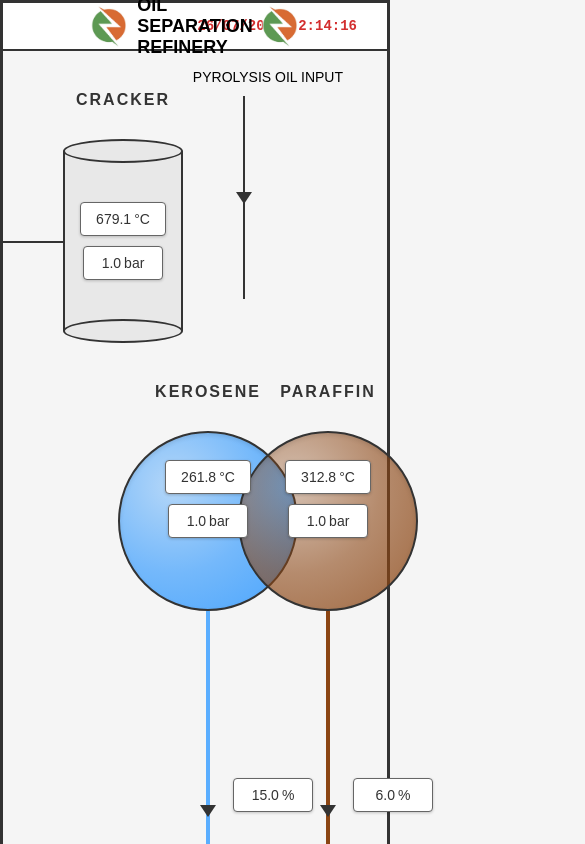
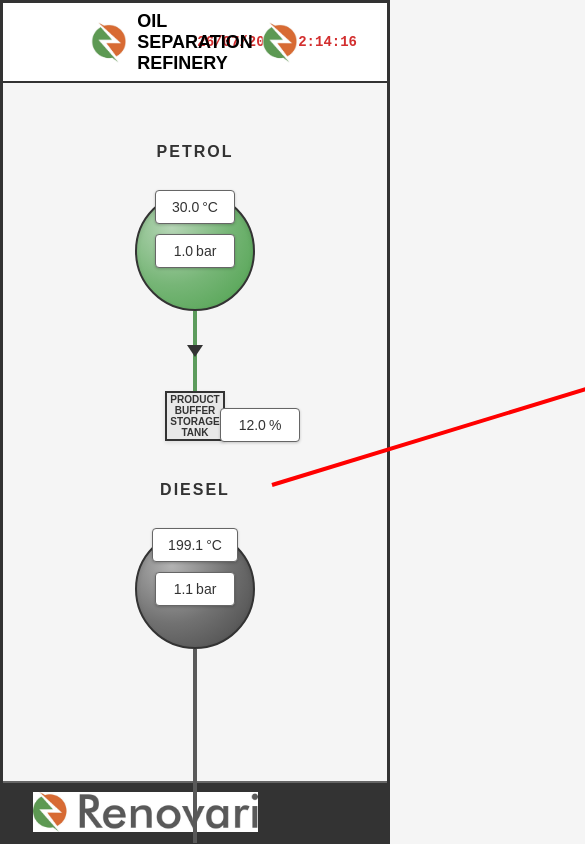
Before and after one commit to taliablain/pressure-flow-ui, a React (Create React App) app: page / in a window 390 px wide. Shown: the top 844 px of the page, 585 px wide, since content can reach past the window. Built offline with nearby package versions, Linux system fonts and the light colour scheme.

Commit message:
fixed circles + red pipes

```diff
--- a/src/App.css
+++ b/src/App.css
@@ -27,24 +27,23 @@ body {
   background-color: #fff;
   border-bottom: 2px solid #333;
   height: 80px;
-  position: relative;  /* needed for centering */
+  position: relative;
 }
 
 .header-center {
-  position: absolute;  /* absolutely position center group */
-  left: 50%;           /* move left edge to 50% */
-  top: 50%;            /* vertically center */
-  transform: translate(-50%, -50%); /* shift left and up by 50% of its own size to center perfectly */
-
+  position: absolute;
+  left: 50%;
+  top: 50%;
+  transform: translate(-50%, -50%);
   display: flex;
   align-items: center;
   gap: 10px;
 }
 
 .logo-image {
-  height: 50px;  /* keep your size */
+  height: 50px;
   width: auto;
-  margin-right: 0; /* remove previous right margin */
+  margin-right: 0;
 }
 
 .header-left {
@@ -75,50 +74,80 @@ body {
   background-color: #f5f5f5;
   justify-items: center;
   align-items: start;
+  position: relative;
+  min-height: 600px;
 }
 
 .product-column {
+  position: absolute;
   display: flex;
   flex-direction: column;
   align-items: center;
-  position: relative;
-  grid-row: 1 / span 3;
 }
 
-/* Specific positioning for each product */
+/* Fixed positioning for each product */
 .product-column:nth-child(1) {
   /* PETROL */
-  grid-column: 1;
-  grid-row: 2 / span 2;
-  margin-top: 100px;
+  left: 100px;
+  top: 300px;
 }
 
 .product-column:nth-child(2) {
   /* DIESEL */
-  grid-column: 2;
-  grid-row: 1 / span 3;
-  margin-right: -370px; /* Move diesel much closer to kerosene */
+  left: 750px;
+  top: 100px;
 }
 
 .product-column:nth-child(3) {
   /* KEROSENE */
-  grid-column: 3;
-  grid-row: 1 / span 3;
-  margin-right: -200px; /* Move kerosene much closer to paraffin */
+  left: 1050px;
+  top: 100px;
 }
 
 .product-column:nth-child(4) {
   /* PARAFFIN */
-  grid-column: 4;
-  grid-row: 1 / span 3;
-  margin-right: -30px;
-  /* Remove margin to keep distance to cracker the same */
+  left: 1350px;
+  top: 100px;
 }
 
 .product-column:nth-child(5) {
-  /* CRACKER */
-  grid-column: 5;
-  grid-row: 1 / span 3;
+  /* CRACKER - Back to grid positioning */
+  position: relative;
+  left: auto;
+  top: auto;
+}
+
+/* Simple red line between kerosene and paraffin */
+.kerosene-paraffin-connection {
+  position: absolute;
+  left: 1230px; /* Start from right edge of kerosene circle (1050 + 90) */
+  top: 240px; /* Moved down from center of circles */
+  width: 120px; /* Exact distance between circle edges (1350 - 1050 - 90 - 90 = 210px) */
+  height: 4px;
+  background-color: #ff0000;
+  z-index: 15;
+}
+
+.kerosene-diesel-connection {
+  position: absolute;
+  left: 930px; /* Start from right edge of kerosene circle (1050 + 90) */
+  top: 240px; /* Moved down from center of circles */
+  width: 120px; /* Exact distance between circle edges (1350 - 1050 - 90 - 90 = 210px) */
+  height: 4px;
+  background-color: #ff0000;
+  z-index: 15;
+}
+
+.diesel-petrol-connection {
+  position: absolute;
+  left: 269px; /* Start from left edge of diesel circle */
+  top: 400px; /* Start from bottom area of diesel circle */
+  width: 505px; /* Long enough to reach petrol */
+  height: 4px;
+  background-color: #ff0000;
+  transform: rotate(-17deg); /* Angle to reach petrol circle */
+  transform-origin: left center;
+  z-index: 15;
 }
 
 .product-label {
@@ -140,6 +169,7 @@ body {
   display: flex;
   align-items: center;
   justify-content: center;
+  z-index: 2;
 }
 
 .petrol-circle {
@@ -153,6 +183,7 @@ body {
   align-items: center;
   justify-content: center;
   background: radial-gradient(circle at 30% 30%, rgba(34, 139, 34, 0.3), rgba(34, 139, 34, 0.6), rgba(34, 139, 34, 0.8));
+  z-index: 2;
 }
 
 .diesel-circle {
@@ -166,6 +197,7 @@ body {
   align-items: center;
   justify-content: center;
   background: radial-gradient(circle at 30% 30%, rgba(26, 26, 26, 0.3), rgba(26, 26, 26, 0.6), rgba(26, 26, 26, 0.8));
+  z-index: 2;
 }
 
 .kerosene-circle {
@@ -179,6 +211,7 @@ body {
   align-items: center;
   justify-content: center;
   background: radial-gradient(circle at 30% 30%, rgba(30, 144, 255, 0.3), rgba(30, 144, 255, 0.6), rgba(30, 144, 255, 0.8));
+  z-index: 2;
 }
 
 .paraffin-circle {
@@ -192,6 +225,7 @@ body {
   align-items: center;
   justify-content: center;
   background: radial-gradient(circle at 30% 30%, rgba(139, 69, 19, 0.3), rgba(139, 69, 19, 0.6), rgba(139, 69, 19, 0.8));
+  z-index: 2;
 }
 
 /* Cracker cylinder styling */
@@ -199,15 +233,15 @@ body {
   grid-column: 5;
   grid-row: 1 / span 3;
   margin-right: 130px;
-  margin-left: -30px; /* Move cracker closer to paraffin */
-  position: relative; /* Added for exit line positioning */
+  margin-left: -30px;
+  position: relative;
 }
 
 .simple-cylinder {
   display: flex;
   flex-direction: column;
   align-items: center;
-  position: relative; /* Added for exit line positioning */
+  position: relative;
 }
 
 .cylinder-top-cap {
@@ -245,35 +279,32 @@ body {
   z-index: 3;
 }
 
-/* Cracker Entry Line from Right Side */
 .cracker-exit-line {
   position: absolute;
   top: 50%;
-  right: -60px; /* Connect to right side of cylinder */
-  width: 60px; /* Horizontal segment going right */
+  right: -60px;
+  width: 60px;
   height: 2px;
   background-color: #333;
   z-index: 4;
 }
 
-/* Horizontal line from screen edge */
 .cracker-exit-line::after {
   content: "";
   position: absolute;
-  top: -201px; /* At top of vertical line */
-  right: -200px; /* Extend further right from vertical line */
-  width: 200px; /* Extend toward screen edge */
+  top: -201px;
+  right: -200px;
+  width: 200px;
   height: 2px;
   background-color: #333;
 }
 
-/* Vertical line as a separate element */
 .cracker-vertical-line {
   position: absolute;
-  top: -43px; /* Start 200px above the horizontal line */
-  right: -62px; /* Align with the vertical line position */
+  top: -43px;
+  right: -62px;
   width: 2px;
-  height: 203px; /* Vertical drop */
+  height: 203px;
   background-color: #333;
   z-index: 4;
   display: flex;
@@ -284,27 +315,8 @@ body {
 .pyrolysis-label {
   position: absolute;
   font-size: 14px;
-  top: -70px; /* This controls up/down position */
-  right: -160px; /* This controls left/right position */
-}
-
-.cylinder-container,
-.cylinder-canvas,
-.cylinder-measurements,
-.cylinder-top,
-.cylinder-body,
-.cylinder-bottom {
-  display: none;
-}
-
-/* Remove old cylinder styling */
-.product-column:nth-child(5) .product-circle {
-  display: none;
-}
-
-.product-column:nth-child(5) .product-circle::before,
-.product-column:nth-child(5) .product-circle::after {
-  display: none;
+  top: -70px;
+  right: -160px;
 }
 
 .measurement-boxes {
@@ -336,8 +348,7 @@ body {
 }
 
 .petrol-flow-rate-up {
-  transform: translateY(-100px); /* move up 20px */
-  /* Optional: add z-index if you want it over other elements */
+  transform: translateY(-100px);
   position: relative;
   z-index: 2;
 }
@@ -364,7 +375,6 @@ body {
   font-weight: bold;
 }
 
-
 .connection-line {
   width: 3.5px;
   height: 200px;
@@ -376,29 +386,24 @@ body {
   justify-content: center;
 }
 
-/* Extend connection lines to reach aligned trapeziums */
 .product-column:nth-child(2) .connection-line {
-  /* DIESEL */
-  height: 400px; /* Extended to reach trapezium at petrol level */
+  height: 400px;
   background-color: #595959;
   width: 3.5px;
 }
 
 .product-column:nth-child(3) .connection-line {
-  /* KEROSENE */
-  height: 400px; /* Extended to reach trapezium at petrol level */
+  height: 400px;
   background-color: #5aaeff;
   width: 3.5px;
 }
 
 .product-column:nth-child(4) .connection-line {
-  /* PARAFFIN */
-  height: 400px; /* Extended to reach trapezium at petrol level */
+  height: 400px;
   background-color: #8B4513;
   width: 3.5px;
 }
 
-/* Hide connection line for cracker */
 .product-column:nth-child(5) .connection-line {
   display: none;
 }
@@ -425,13 +430,11 @@ body {
   box-shadow: 0 2px 4px rgba(0, 0, 0, 0.1);
   margin-top: 0;
   display: flex;
-  justify-content: center;   /* center horizontally */
-  align-items: center;       /* center vertically */
-  text-align: center;        /* center text inside label */
+  justify-content: center;
+  align-items: center;
+  text-align: center;
 }
 
-
-/* Hide collection trap for cracker */
 .product-column:nth-child(5) .collection-trap {
   display: none;
 }
@@ -459,13 +462,25 @@ body {
 }
 
 /* Responsive Design */
+@media (max-width: 1400px) {
+  .product-column:nth-child(1) { left: 80px; top: 250px; }
+  .product-column:nth-child(2) { left: 600px; top: 80px; }
+  .product-column:nth-child(3) { left: 850px; top: 80px; }
+  .product-column:nth-child(4) { left: 1100px; top: 80px; }
+
+  .kerosene-paraffin-connection {
+    left: 940px;
+    width: 160px;
+    top: 200px;
+  }
+}
+
 @media (max-width: 1200px) {
-  .distillation-container {
-    gap: 60px;
-    padding: 60px 20px;
-  }
-
-  .product-circle {
+  .product-circle,
+  .petrol-circle,
+  .diesel-circle,
+  .kerosene-circle,
+  .paraffin-circle {
     width: 140px;
     height: 140px;
   }
@@ -492,92 +507,40 @@ body {
     height: 60px;
   }
 
-  /* Adjust entry line for smaller screens */
-  .cracker-exit-line {
-    width: 80px;
-    left: -80px;
-  }
+  .product-column:nth-child(1) { left: 60px; top: 220px; }
+  .product-column:nth-child(2) { left: 550px; top: 60px; }
+  .product-column:nth-child(3) { left: 750px; top: 60px; }
+  .product-column:nth-child(4) { left: 950px; top: 60px; }
 
-  .cracker-exit-line::before {
-    height: 120px;
-    top: -120px;
-  }
-
-  .cracker-exit-line::after {
-    left: -150px;
-    width: 150px;
-    top: -121px;
-  }
-
-   .cracker-to-paraffin-line {
-    left: -25px;
-    width: 25px;
-  }
-
-  .paraffin-to-kerosene-line {
-    left: -160px;
-    width: 160px;
-  }
-
-  .kerosene-to-diesel-line {
-    left: -300px;
-    width: 300px;
-  }
-
-  .product-column:nth-child(2) .diesel-to-petrol-line {
-    left: -360px;
-    width: 360px;
+  .kerosene-paraffin-connection {
+    left: 820px;
+    width: 130px;
+    top: 180px;
   }
 }
 
 @media (max-width: 768px) {
   .distillation-container {
-    grid-template-columns: 1fr 1fr;
-    grid-template-rows: auto auto auto auto auto;
-    gap: 40px;
-    padding: 40px 15px;
+    display: block;
+    padding: 20px;
   }
 
-  .product-column:nth-child(1) {
-    /* PETROL */
-    grid-column: 1;
-    grid-row: 3;
-    margin-top: 0;
+  .product-column {
+    position: relative;
+    left: auto !important;
+    top: auto !important;
+    margin: 40px auto;
+    width: 100%;
+    max-width: 200px;
   }
 
-  .product-column:nth-child(2) {
-    /* DIESEL */
-    grid-column: 2;
-    grid-row: 3;
-    margin-top: 0;
-  }
-
-  .product-column:nth-child(3) {
-    /* KEROSENE */
-    grid-column: 1;
-    grid-row: 2;
-  }
-
-  .product-column:nth-child(4) {
-    /* PARAFFIN */
-    grid-column: 2;
-    grid-row: 2;
-  }
-
-  .product-column:nth-child(5) {
-    /* CRACKER */
-    grid-column: 1 / span 2;
-    grid-row: 1;
-  }
-
-  .product-circle {
+  .product-circle,
+  .petrol-circle,
+  .diesel-circle,
+  .kerosene-circle,
+  .paraffin-circle {
     width: 120px;
     height: 120px;
-  }
-
-  .product-column:nth-child(5) .product-circle {
-    width: 100spx;
-    height: 150px;
   }
 
   .product-label {
@@ -593,6 +556,10 @@ body {
     height: 80px;
   }
 
+  .kerosene-paraffin-connection {
+    display: none;
+  }
+
   .header h1 {
     font-size: 18px;
   }
@@ -601,14 +568,6 @@ body {
     font-size: 14px;
   }
 
-    .cracker-to-paraffin-line,
-  .paraffin-to-kerosene-line,
-  .kerosene-to-diesel-line,
-  .diesel-to-petrol-line {
-    display: none;
-  }
-
-  /* Adjust entry line for mobile */
   .cracker-exit-line {
     width: 60px;
     left: -60px;
--- a/src/App.js
+++ b/src/App.js
@@ -833,7 +833,6 @@ return (
                 <span className="measurement-unit">bar</span>
               </div>
 
-  {/* NEW measurement box */}
               <div
                 className={
                   product === "PETROL"
@@ -855,8 +854,8 @@ return (
                 <span className="measurement-unit">%</span>
               </div>
             </div>
+          </div>
 
-          </div>
           <div className="connection-line">
             <div className="arrow-down"></div>
           </div>
@@ -866,6 +865,11 @@ return (
           </div>
         </div>
       ))}
+
+      {/* Simple red line between kerosene and paraffin circles */}
+      <div className="kerosene-paraffin-connection"></div>
+      <div className="kerosene-diesel-connection"></div>
+      <div className="diesel-petrol-connection"></div>
 
       {/* Cracker cylinder */}
       <div className="product-column cracker-column">
@@ -895,8 +899,6 @@ return (
           <div className="cracker-vertical-line">
             <div className="arrow-down"></div>
           </div>
-          {/* Red line from cracker to paraffin */}
-          <div className="cracker-to-paraffin-line"></div>
           {/* Pyrolysis oil input label */}
           <div className="pyrolysis-label">PYROLYSIS OIL INPUT</div>
         </div>
```
Lines whose indentation alone changed are shown as unchanged.
